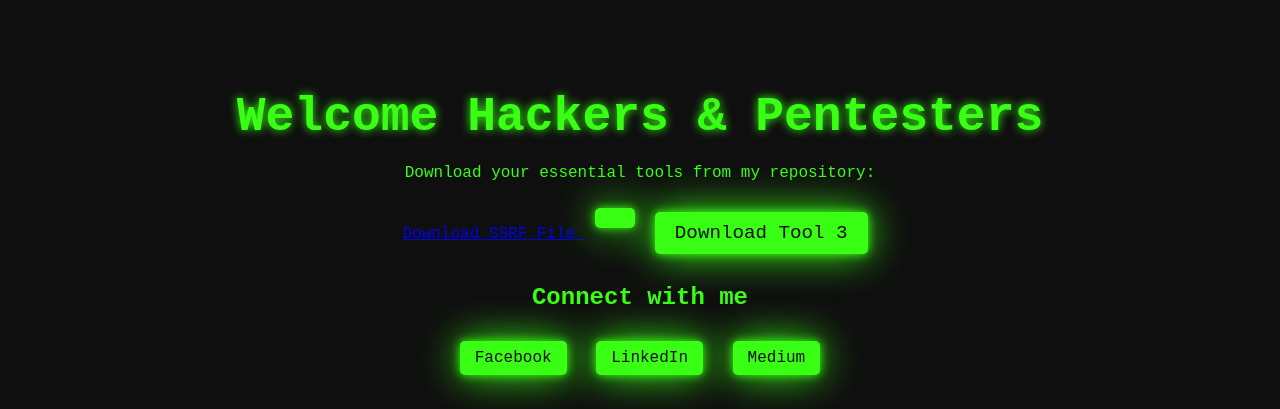
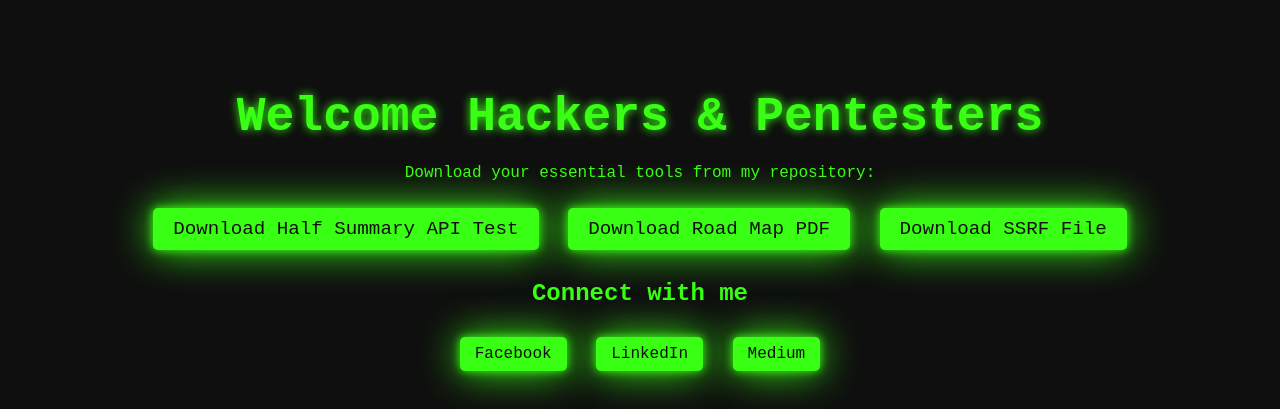
Before and after one commit to vuln-ramzey-elsayed/my-Tools, a plain HTML site: page index.html in a window 1280 px wide. Shown: the top 409 px of the page. Drawn offline with Linux system fonts and the light colour scheme.

Commit message:
Update index.html

```diff
--- a/index.html
+++ b/index.html
@@ -49,12 +49,10 @@
     <p>Download your essential tools from my repository:</p>
 
     <!-- أزرار تحميل الملفات -->
-    <a href="https://raw.githubusercontent.com/ramzey-elsayed1121/my-Tools/main/ssrf.txt" download="ssrf.txt">
-    Download SSRF File    </a>
-    <a  href="https://raw.githubusercontent.com/ramzey-elsayed1121/my-Tools/main/ssrf.txt" download="ssrf.txt"
-    Download SSRF File
- class="button" </a>
-    <a href="https://raw.githubusercontent.com/username/repository/branch/file3.ext" class="button" download="file3.ext">Download Tool 3</a>
+    <a href="https://raw.githubusercontent.com/ramzey-elsayed1121/my-Tools/main/Half%20summary%20api%20test%20(1)" class="button" download="Half summary api test (1)">Download Half Summary API Test</a>
+    <a href="https://raw.githubusercontent.com/ramzey-elsayed1121/my-Tools/main/Road%20Map.pdf" class="button" download="Road Map.pdf">Download Road Map PDF</a>
+    <a href="https://raw.githubusercontent.com/ramzey-elsayed1121/my-Tools/main/ssrf.txt" class="button" download="ssrf.txt">Download SSRF File</a>
+
 
     <h2>Connect with me</h2>
     <a href="https://ar-ar.facebook.com/people/Ramzey-Elsayed-Mohamed/100035076459679/" target="_blank" class="social-button">Facebook</a>
```
